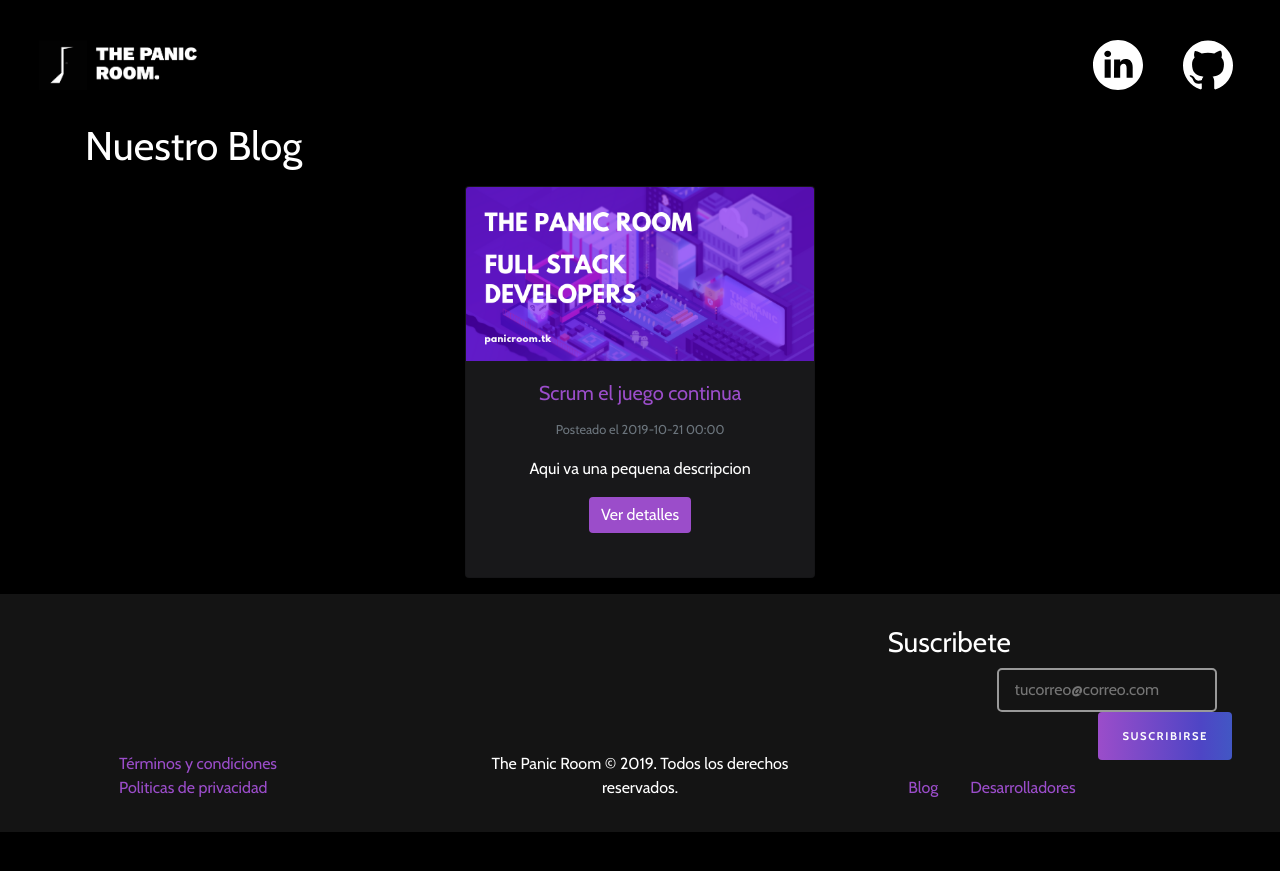
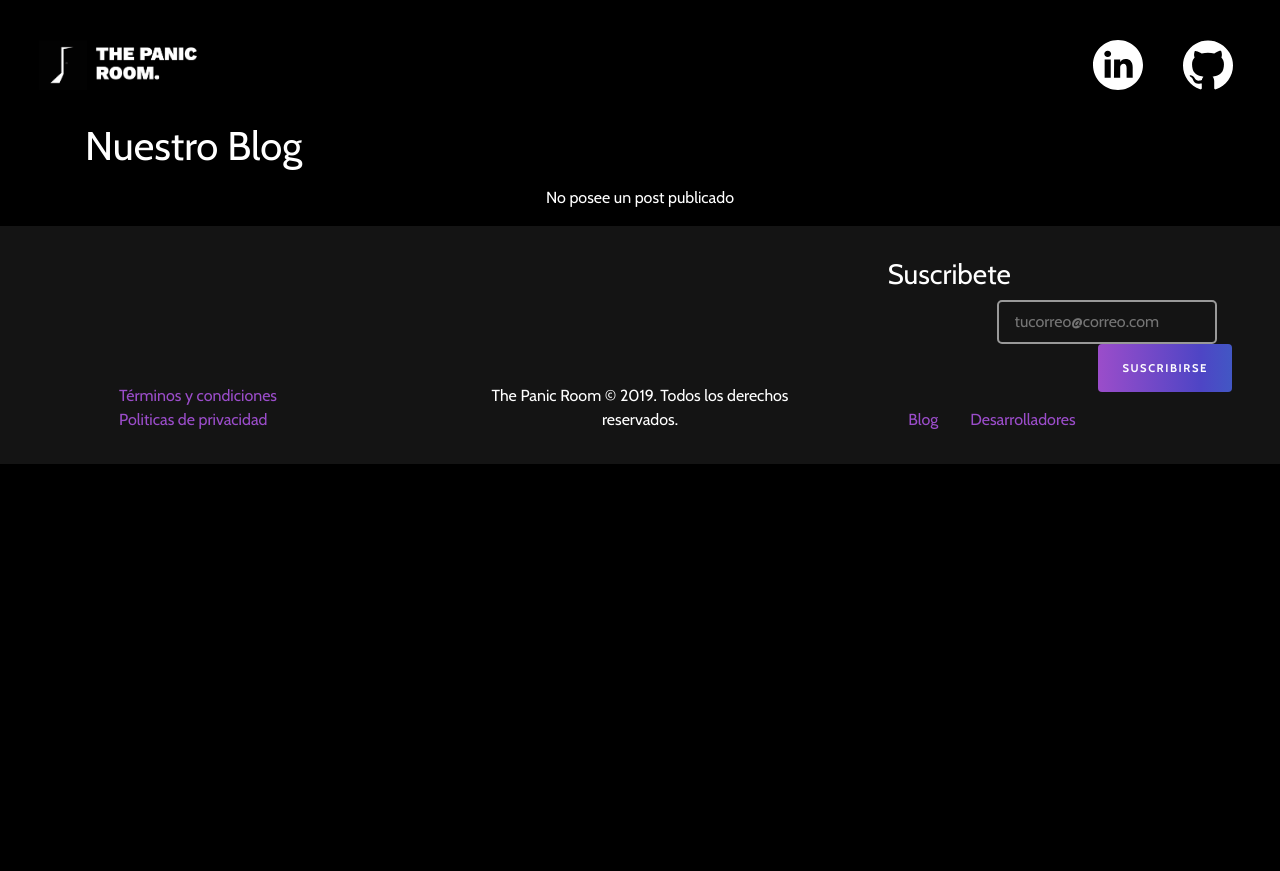
Before and after one commit to the-panic-room/the-panic-room, a Jekyll site: the page built from blog.html, in a window 1280 px wide. Shown: the top 871 px of the page. Built offline with Jekyll 4.4.1, drawn with Linux system fonts in a browser that asks for light colours; nearby versions of some CDN libraries.

Commit message:
corregido error post compilacion

```diff
--- a/_config.yml
+++ b/_config.yml
@@ -27,7 +27,7 @@ sass:
   style: ":compressed" # You might prefer to minify using :compressed
   sass_dir: _sass
 
-version: v1.2.0
+version: v4.0.0
 
 # Use the following plug-ins
 gems:
--- a/_posts/2019-10-21-scrum.md
+++ /dev/null
@@ -1,20 +0,0 @@
----
-layout: post
-title: "Scrum el juego continua"
-summary: "Aqui va una pequena descripcion"
-cover: /assets/images/the panic room full stack developers.png
-type: "event"
-date_init: "2019-10-28"
-date_end: "2019-10-29"
-time_init: "8:30"
-time_end: "10:30"
-place: "Auditorio 'Ciudad de Oro' UPTOS 'Clodosbaldo Russian'"
-author:
-  name: Jhonny Mata
-  avatar: https://www.gravatar.com/avatar/86a5f43adbde2f2f09648c217ad6cc77
-breadscrums:
-  - name: Blog
-    url: "blog.html"
----
-
-Aqui se escupe el contenido
```
